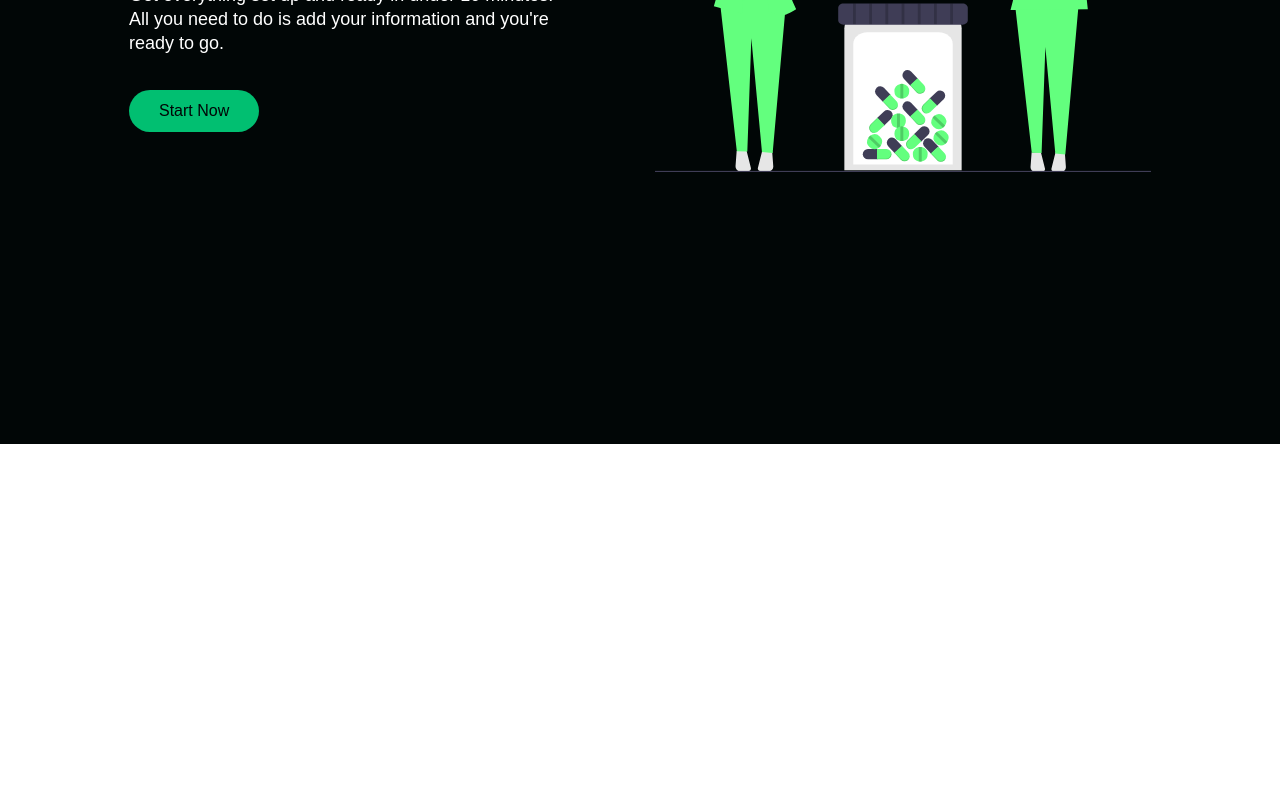
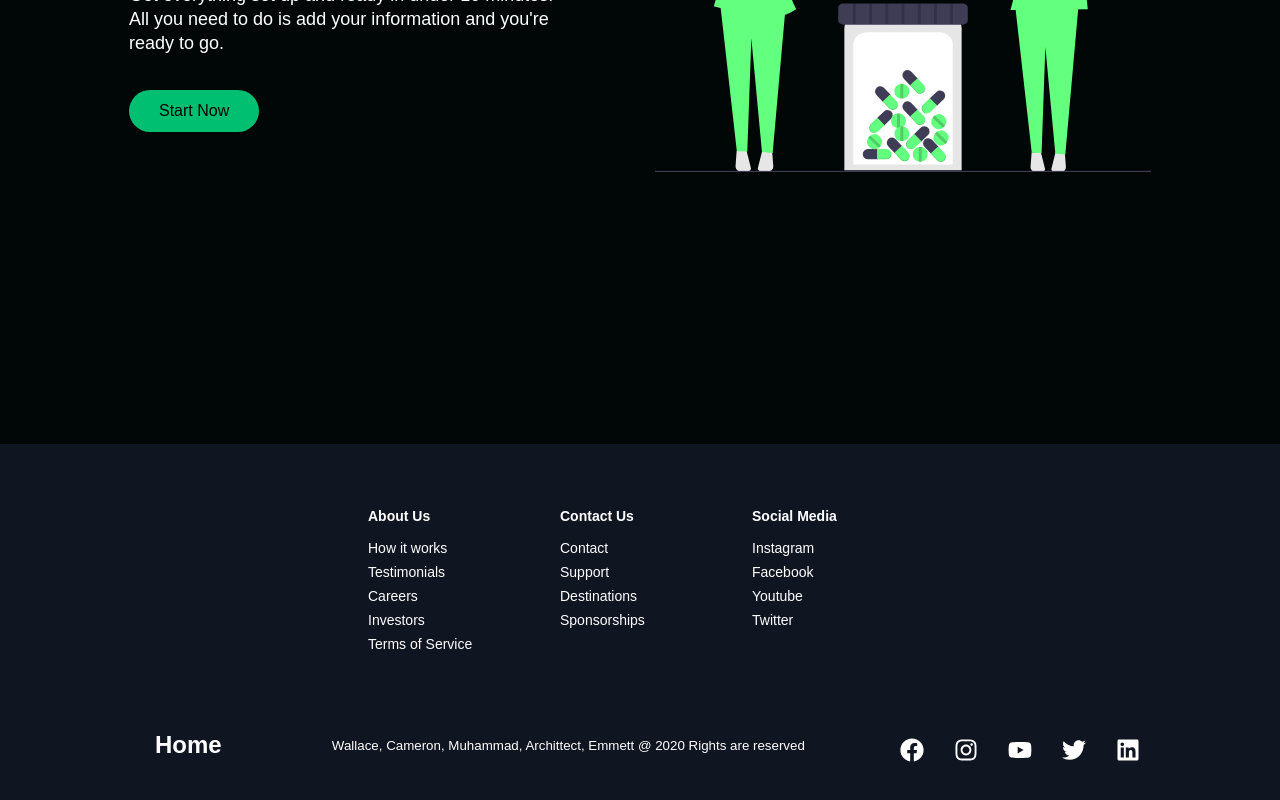
Before and after one commit to AlmightyK1ng/https---github.com-AlmightyK1ng-https---github.com-AlmightyK1ng-frontendpage, a React (Create React App) app: page / in a window 1280 px wide. Shown: the part 3816-4616 px from the top of the page. Before the commit the page ends 4260 px from the top, so only its background shows below. Built offline with nearby package versions, Linux system fonts and the light colour scheme.

Commit message:
footer and service fully functional

```diff
--- /dev/null
+++ b/src/components/Footer/FooterElements.js
@@ -0,0 +1,114 @@
+import styled from 'styled-components';
+import { Link } from 'react-router-dom';
+
+export const FooterContainer = styled.footer`
+  background-color: #101522;
+`;
+
+export const FooterWrap = styled.div`
+  padding: 48px 24px;
+  display: flex;
+  flex-direction: column;
+  justify-content: center;
+  align-items: center;
+  max-width: 1100px;
+  margin: 0 auto;
+`;
+
+export const FooterLinksContainer = styled.div`
+  display: flex;
+  justify-content: center;
+
+  @media screen and (max-width: 820px) {
+    padding-top: 32px;
+  }
+`;
+
+export const FooterLinksWrapper = styled.div`
+  display: flex;
+
+  @media screen and (max-width: 820px) {
+    flex-direction: column;
+  }
+`;
+
+export const FooterLinkItems = styled.div`
+  display: flex;
+  flex-direction: column;
+  align-items: flex-start;
+  margin: 16px;
+  text-align: left;
+  width: 160px;
+  box-sizing: border-box;
+  color: #fff;
+
+  @media screen and (max-width: 420px) {
+    margin: 0;
+    padding: 10px;
+    width: 100%;
+  }
+`;
+
+export const FooterLinkTitle = styled.h1`
+  font-size: 14px;
+  margin-bottom: 16px;
+`;
+
+export const FooterLink = styled(Link)`
+  color: #fff;
+  text-decoration: none;
+  margin-bottom: 0.5rem;
+  font-size: 14px;
+
+  &:hover {
+    color: #01bf71;
+    transition: 0.3s ease-out;
+  }
+`;
+
+export const SocialMedia = styled.section`
+  max-width: 1000px;
+  width: 100%;
+`;
+
+export const SocialMediaWrap = styled.div`
+  display: flex;
+  justify-content: space-between;
+  align-items: center;
+  max-width: 1100px;
+  margin: 40px auto 0 auto;
+
+  @media screen and (max-width: 820px) {
+    flex-direction: column;
+  }
+`;
+
+export const SocialLogo = styled(Link)`
+  color: #fff;
+  justify-self: start;
+  cursor: pointer;
+  text-decoration: none;
+  font-size: 1.5rem;
+  display: flex;
+  align-items: center;
+  margin-bottom: 16px;
+  font-weight: bold;
+  padding: 15px;
+`;
+
+export const WebsiteRights = styled.small`
+  color: #fff;
+  margin-bottom: 16px;
+`;
+
+export const SocialIcons = styled.div`
+  display: flex;
+  justify-content: space-between;
+  align-items: center;
+  width: 240px;
+`;
+
+export const SocialIconLink = styled.a`
+  color: #fff;
+  font-size: 24px;
+`;
--- /dev/null
+++ b/src/components/Footer/index.js
@@ -0,0 +1,100 @@
+import React from 'react';
+import {
+  FaFacebook,
+  FaInstagram,
+  FaYoutube,
+  FaTwitter,
+  FaLinkedin
+} from 'react-icons/fa';
+import { animateScroll as scroll } from 'react-scroll';
+import {
+  FooterContainer,
+  FooterWrap,
+  FooterLinksContainer,
+  FooterLinksWrapper,
+  FooterLinkItems,
+  FooterLinkTitle,
+  FooterLink,
+  SocialMedia,
+  SocialMediaWrap,
+  SocialLogo,
+  WebsiteRights,
+  SocialIcons,
+  SocialIconLink
+} from './FooterElements';
+
+const Footer = () => {
+  const toggleHome = () => {
+    scroll.scrollToTop();
+  };
+  return (
+    <FooterContainer>
+      <FooterWrap>
+        <FooterLinksContainer>
+          <FooterLinksWrapper>
+            <FooterLinkItems>
+              <FooterLinkTitle>About Us</FooterLinkTitle>
+              <FooterLink to='/sign-up'>How it works</FooterLink>
+              <FooterLink to='/'>Testimonials</FooterLink>
+              <FooterLink to='/'>Careers</FooterLink>
+              <FooterLink to='/'>Investors</FooterLink>
+              <FooterLink to='/'>Terms of Service</FooterLink>
+            </FooterLinkItems>
+            <FooterLinkItems>
+              <FooterLinkTitle>Contact Us</FooterLinkTitle>
+              <FooterLink to='/'>Contact</FooterLink>
+              <FooterLink to='/'>Support</FooterLink>
+              <FooterLink to='/'>Destinations</FooterLink>
+              <FooterLink to='/'>Sponsorships</FooterLink>
+            </FooterLinkItems>
+          </FooterLinksWrapper>
+          <FooterLinksWrapper>
+            <FooterLinkItems>
+              <FooterLinkTitle>Social Media</FooterLinkTitle>
+              <FooterLink to='/'>Instagram</FooterLink>
+              <FooterLink to='/'>Facebook</FooterLink>
+              <FooterLink to='/'>Youtube</FooterLink>
+              <FooterLink to='/'>Twitter</FooterLink>
+            </FooterLinkItems>
+          </FooterLinksWrapper>
+        </FooterLinksContainer>
+        <SocialMedia>
+          <SocialMediaWrap>
+            <SocialLogo to='/' onClick={toggleHome}>
+              Home
+            </SocialLogo>
+            <WebsiteRights> Wallace, Cameron, Muhammad, Archittect, Emmett @ 2020 Rights are reserved</WebsiteRights>
+            <SocialIcons>
+              <SocialIconLink href='/' target='_blank' aria-label='Facebook'>
+                <FaFacebook />
+              </SocialIconLink>
+              <SocialIconLink href='/' target='_blank' aria-label='Instagram'>
+                <FaInstagram />
+              </SocialIconLink>
+              <SocialIconLink
+                href='/'
+                target='_blank'
+                aria-label='Youtube'
+                rel='noopener noreferrer'
+              >
+                <FaYoutube />
+              </SocialIconLink>
+              <SocialIconLink
+                target='_blank'
+                aria-label='Twitter'
+                href=''
+              >
+                <FaTwitter />
+              </SocialIconLink>
+              <SocialIconLink href='/' target='_blank' aria-label='Linkedin'>
+                <FaLinkedin />
+              </SocialIconLink>
+            </SocialIcons>
+          </SocialMediaWrap>
+        </SocialMedia>
+      </FooterWrap>
+    </FooterContainer>
+  );
+};
+
+export default Footer;
--- a/src/pages/index.js
+++ b/src/pages/index.js
@@ -2,6 +2,7 @@
 import Sidebar from '../components/Sidebar';
 import HeroSection from '../components/HeroSection';
 import Navbar from '../components/Navbar';
+import Footer from '../components/Footer';
 import InfoSection from '../components/InfoSection/Index';
 import { homeObjOne, homeObjTwo, homeObjThree } from '../components/InfoSection/Data';
 import Services from '../components/Services';
@@ -25,7 +26,7 @@
             <InfoSection {...homeObjTwo}/>
             <Services />
             <InfoSection {...homeObjThree}/>
-
+            <Footer />
         </>
     )
 }
```
